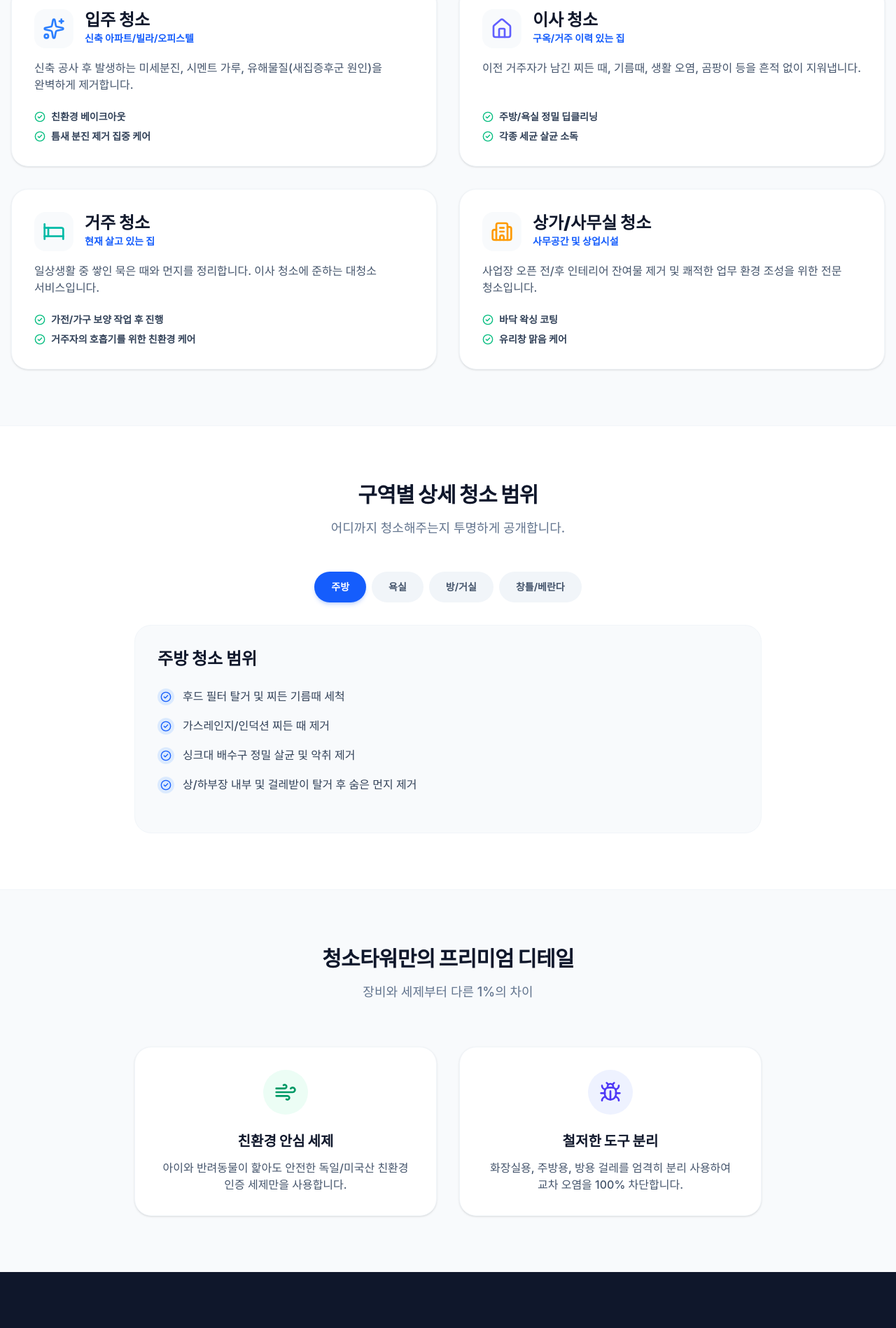
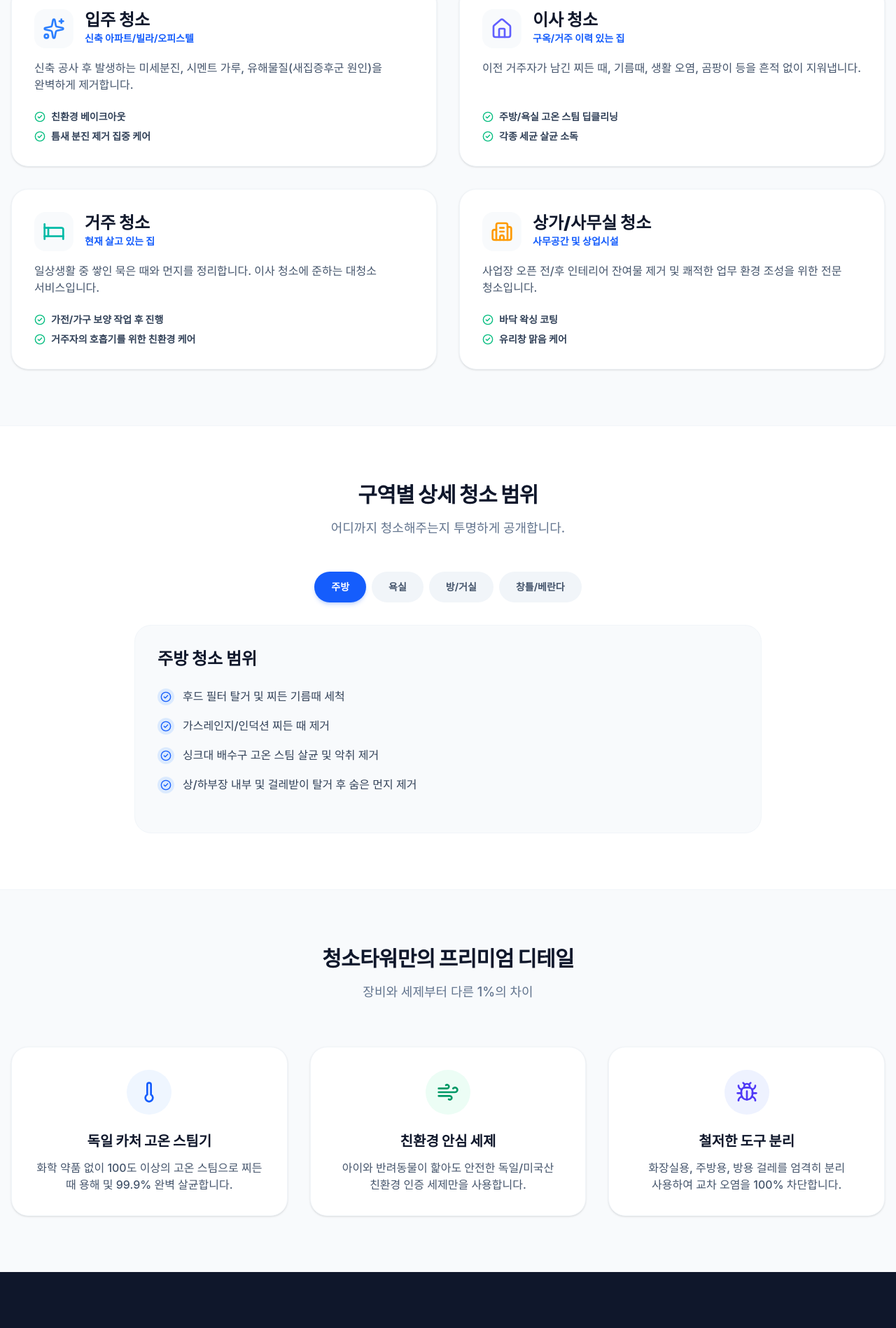
Before and after one commit to timbach9741-wq/CleaningTower, a React (Vite) app: page /service in a window 1280 px wide. Shown: the part 730-2628 px from the top of the page at 70% size. Built offline with nearby package versions, Linux system fonts and the light colour scheme; a web font is replaced by a local one.

Commit message:
restore karcher steam mentions and remove same day extra charge claims from all pages

```diff
--- a/src/components/cleaning/FlipCardSection.jsx
+++ b/src/components/cleaning/FlipCardSection.jsx
@@ -130,7 +130,7 @@ export default function FlipCardSection() {
                      <h3 className="text-lg font-bold text-white">미세먼지 완벽 제거</h3>
                      <span className="bg-red-500/20 text-red-400 text-xs font-bold px-2 py-1 rounded-full border border-red-500/30">벌레/미세먼지</span>
                   </div>
-                  <p className="text-sm text-slate-300 break-keep">전용 브러쉬와 정밀 청소 장비를 이용해 닦기 힘든 좁은 창틀 먼지까지 깨끗하게 제거합니다.</p>
+                  <p className="text-sm text-slate-300 break-keep">스팀 세척기와 전용 브러쉬를 이용해 닦기 힘든 좁은 창틀 먼지까지 제거합니다.</p>
                 </div>
               </div>
 
--- a/src/components/cleaning/HeroSection.jsx
+++ b/src/components/cleaning/HeroSection.jsx
@@ -54,7 +54,13 @@ export default function HeroSection({ onOpenQuote }) {
               당신의 새로운 시작과 일상을 완벽하게 관리합니다.
             </p>
 
-
+            {/* Checkpoints */}
+            <ul className="space-y-3 mb-10 flex flex-col items-center lg:items-start w-full">
+              <li className="flex items-center gap-3 text-slate-700 font-medium bg-white/80 px-4 py-2.5 rounded-lg border border-slate-100 shadow-sm w-full max-w-md break-keep">
+                <CheckCircle className="w-5 h-5 text-blue-500 shrink-0" />
+                <span className="min-w-0 flex-1">독일 카처 고온 스팀기 & 친환경 세제 사용</span>
+              </li>
+            </ul>
 
             {/* CTA & Social Proof */}
             <div className="flex flex-col gap-3 w-full max-w-md mx-auto lg:mx-0">
--- a/src/components/cleaning/ReviewSection.jsx
+++ b/src/components/cleaning/ReviewSection.jsx
@@ -16,7 +16,7 @@ const reviews = [
     name: "이*훈",
     service: "이사 청소",
     title: "10년 묵은 주방 기름때가 마법처럼 지워졌네요.",
-    content: "구축 빌라로 이사 오게 되었는데, 전 세입자가 관리를 너무 안 해서 주방 후드랑 화장실 타일 곰팡이가 심각했습니다. 과연 이게 지워질까 반신반의했는데, 청소타워 전문 살균 세척 장비가 지나가니 새집처럼 변하더라고요. 화장실 하수구 악취까지 다 잡아주셔서 너무 만족스럽습니다. 돈이 전혀 아깝지 않은 퀄리티입니다.",
+    content: "구축 빌라로 이사 오게 되었는데, 전 세입자가 관리를 너무 안 해서 주방 후드랑 화장실 타일 곰팡이가 심각했습니다. 과연 이게 지워질까 반신반의했는데, 청소타워 스팀 청소 장비가 지나가니 새집처럼 변하더라고요. 화장실 하수구 악취까지 다 잡아주셔서 너무 만족스럽습니다. 돈이 전혀 아깝지 않은 퀄리티입니다.",
     rating: 5
   },
   {
--- a/src/pages/B2BQuote.tsx
+++ b/src/pages/B2BQuote.tsx
@@ -1007,10 +1007,6 @@ export default function Quote() {
                     본 견적은 예상 금액이며, 오염도나 현장 상황에 따라<br/>
                     약간의 차이가 발생할 수 있습니다.
                   </p>
-                  <p className="text-[13px] text-slate-300 leading-relaxed text-center font-medium break-keep">
-                    <strong className="text-blue-300">정찰제 보장!</strong> 부당한 현장 추가금을<br/>
-                    절대 당일 요구하지 않습니다.
-                  </p>
                 </div>
 
                 <div className="space-y-3 mt-auto">
--- a/src/pages/Quote.tsx
+++ b/src/pages/Quote.tsx
@@ -1112,10 +1112,6 @@ export default function Quote() {
                     본 견적은 예상 금액이며, 오염도나 현장 상황에 따라<br/>
                     약간의 차이가 발생할 수 있습니다.
                   </p>
-                  <p className="text-[13px] text-slate-300 leading-relaxed text-center font-medium break-keep">
-                    <strong className="text-blue-300">정찰제 보장!</strong> 부당한 현장 추가금을<br/>
-                    절대 당일 요구하지 않습니다.
-                  </p>
                 </div>
 
                 <div className="space-y-3 mt-auto">
--- a/src/pages/ServiceGuide.jsx
+++ b/src/pages/ServiceGuide.jsx
@@ -32,7 +32,7 @@ export default function ServiceGuide() {
       title: '이사 청소',
       subtitle: '구옥/거주 이력 있는 집',
       description: '이전 거주자가 남긴 찌든 때, 기름때, 생활 오염, 곰팡이 등을 흔적 없이 지워냅니다.',
-      features: ['주방/욕실 정밀 딥클리닝', '각종 세균 살균 소독'],
+      features: ['주방/욕실 고온 스팀 딥클리닝', '각종 세균 살균 소독'],
     },
     {
       icon: <Bed className="w-8 h-8 text-teal-500" />,
@@ -56,7 +56,7 @@ export default function ServiceGuide() {
       items: [
         '후드 필터 탈거 및 찌든 기름때 세척',
         '가스레인지/인덕션 찌든 때 제거',
-        '싱크대 배수구 정밀 살균 및 악취 제거',
+        '싱크대 배수구 고온 스팀 살균 및 악취 제거',
         '상/하부장 내부 및 걸레받이 탈거 후 숨은 먼지 제거',
       ],
     },
@@ -64,7 +64,7 @@ export default function ServiceGuide() {
       title: '욕실',
       items: [
         '환풍기 커버 및 배수구 탈거 세척 (머리카락 및 오염물 제거)',
-        '변기, 세면대, 욕조 찌든 때 제거 및 살균 소독',
+        '변기, 세면대, 욕조 찌든 때 제거 및 고온 스팀 살균',
         '거울, 샤워부스 물때 제거 및 코팅 처리',
         '타일 사이 줄눈 곰팡이 억제 및 세척',
       ],
@@ -211,7 +211,17 @@ export default function ServiceGuide() {
             <p className="text-slate-500 font-medium text-lg">장비와 세제부터 다른 1%의 차이</p>
           </div>
 
-          <div className="grid md:grid-cols-2 max-w-4xl mx-auto gap-6 lg:gap-8">
+          <div className="grid md:grid-cols-3 gap-6 lg:gap-8">
+
+            <div className="bg-white p-8 rounded-3xl shadow-sm border border-slate-100 flex flex-col items-center text-center">
+              <div className="w-16 h-16 bg-blue-50 text-blue-600 rounded-full flex items-center justify-center mb-6">
+                <Thermometer className="w-8 h-8" />
+              </div>
+              <h3 className="text-xl font-black text-slate-900 mb-3">독일 카처 고온 스팀기</h3>
+              <p className="text-slate-600 font-medium break-keep">
+                화학 약품 없이 100도 이상의 고온 스팀으로 찌든 때 용해 및 99.9% 완벽 살균합니다.
+              </p>
+            </div>
 
             <div className="bg-white p-8 rounded-3xl shadow-sm border border-slate-100 flex flex-col items-center text-center">
               <div className="w-16 h-16 bg-emerald-50 text-emerald-600 rounded-full flex items-center justify-center mb-6">
```
Also changed, not shown: src/data/mockPartnersData.js (+8 -8 lines), src/pages/CleaningMoveIn.jsx (+4 -4 lines).
